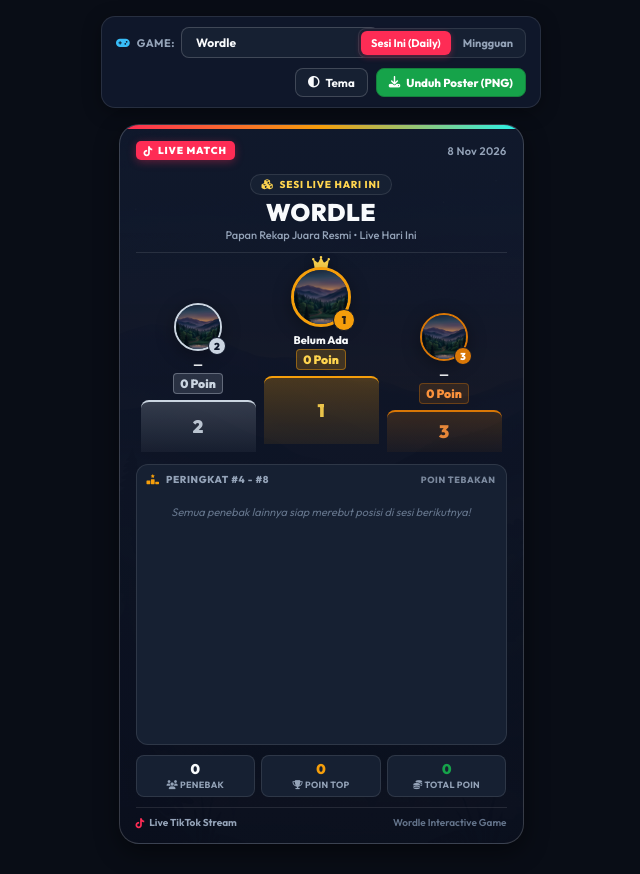
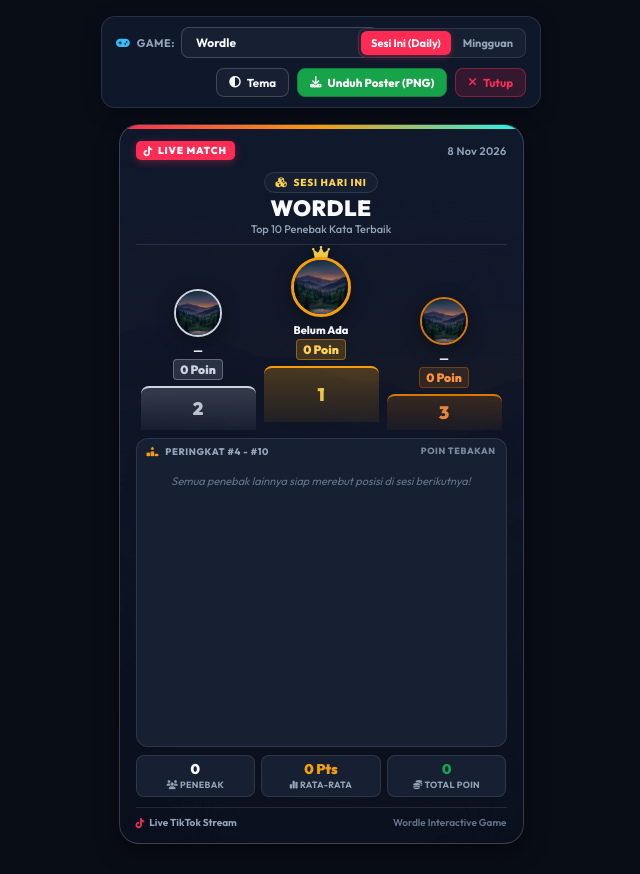
Before and after one commit to rilmiwardani/wordle, a website: page single_recap.html in a window 1280 px wide. Shown: the whole page, without its empty margins (319-959 px from the left). Drawn offline with nearby package versions, Linux system fonts and the light colour scheme.

Commit message:
feat(recap): tingkatkan rekap hingga rank 10 dan bersihkan label redundan

```diff
--- a/single_recap.html
+++ b/single_recap.html
@@ -273,9 +273,9 @@
 
     .game-hero-header {
       text-align: center;
-      padding: 4px 0 10px;
+      padding: 2px 0 8px;
       border-bottom: 1px solid var(--border-soft);
-      margin-bottom: 10px;
+      margin-bottom: 8px;
     }
 
     .game-badge-chip {
@@ -291,11 +291,11 @@
       color: var(--accent-gold-light);
       text-transform: uppercase;
       letter-spacing: 0.8px;
-      margin-bottom: 4px;
+      margin-bottom: 3px;
     }
 
     .game-hero-title {
-      font-size: 24px;
+      font-size: 22px;
       font-weight: 900;
       letter-spacing: 0.5px;
       color: var(--text-main);
@@ -307,7 +307,7 @@
       font-size: 11px;
       font-weight: 500;
       color: var(--text-muted);
-      margin-top: 2px;
+      margin-top: 1px;
     }
 
     /* ══════════════════════════════════════════════════════════
@@ -318,7 +318,7 @@
       justify-content: center;
       align-items: flex-end;
       gap: 8px;
-      margin-bottom: 12px;
+      margin-bottom: 8px;
       padding: 0 4px;
     }
 
@@ -429,7 +429,7 @@
       color: var(--accent-gold-light);
     }
     .podium-col-1 .podium-pedestal {
-      height: 68px;
+      height: 56px;
       background: linear-gradient(180deg, rgba(245, 158, 11, 0.25) 0%, rgba(245, 158, 11, 0.08) 100%);
       border-color: var(--accent-gold);
       color: var(--accent-gold-light);
@@ -452,7 +452,7 @@
       color: var(--accent-silver);
     }
     .podium-col-2 .podium-pedestal {
-      height: 52px;
+      height: 44px;
       background: linear-gradient(180deg, rgba(203, 213, 225, 0.2) 0%, rgba(203, 213, 225, 0.05) 100%);
       border-color: var(--accent-silver);
       color: var(--accent-silver);
@@ -475,30 +475,30 @@
       color: #fb923c;
     }
     .podium-col-3 .podium-pedestal {
-      height: 42px;
+      height: 36px;
       background: linear-gradient(180deg, rgba(217, 119, 6, 0.2) 0%, rgba(217, 119, 6, 0.05) 100%);
       border-color: var(--accent-bronze);
       color: #fb923c;
     }
 
     /* ══════════════════════════════════════════════════════════
-       RUNNER-UPS LIST (#4 - #8)
+       RUNNER-UPS LIST (#4 - #10)
        ══════════════════════════════════════════════════════════ */
     .runnerups-card {
       background: var(--card-inner);
       border: 1px solid var(--border-soft);
       border-radius: 12px;
-      padding: 8px 10px;
-      margin-bottom: 10px;
+      padding: 6px 10px 8px;
+      margin-bottom: 8px;
       flex-grow: 1;
       display: flex;
       flex-direction: column;
       justify-content: flex-start;
-      gap: 5px;
+      gap: 3px;
     }
 
     .runnerups-title {
-      font-size: 10px;
+      font-size: 9.5px;
       font-weight: 800;
       color: var(--text-muted);
       text-transform: uppercase;
@@ -513,7 +513,7 @@
       display: flex;
       align-items: center;
       justify-content: space-between;
-      padding: 3.5px 6px;
+      padding: 2.5px 6px;
       background: rgba(0, 0, 0, 0.18);
       border-radius: 6px;
       border: 1px solid rgba(255, 255, 255, 0.04);
@@ -526,23 +526,23 @@
     .runner-left {
       display: flex;
       align-items: center;
-      gap: 7px;
+      gap: 6px;
       min-width: 0;
       flex: 1;
     }
 
     .runner-rank {
-      font-size: 10.5px;
+      font-size: 10px;
       font-weight: 900;
       color: var(--text-muted);
-      width: 18px;
+      width: 20px;
       text-align: center;
       flex-shrink: 0;
     }
 
     .runner-avatar {
-      width: 22px;
-      height: 22px;
+      width: 20px;
+      height: 20px;
       border-radius: 50%;
       object-fit: cover;
       background: #334155;
@@ -550,7 +550,7 @@
     }
 
     .runner-name {
-      font-size: 11px;
+      font-size: 10.5px;
       font-weight: 700;
       color: var(--text-main);
       white-space: nowrap;
@@ -559,7 +559,7 @@
     }
 
     .runner-pts {
-      font-size: 11px;
+      font-size: 10.5px;
       font-weight: 800;
       color: var(--accent-sky);
       flex-shrink: 0;
@@ -679,6 +679,9 @@
       <button type="button" class="action-btn btn-download" onclick="downloadRecapPoster()">
         <i class="fa-solid fa-download"></i> Unduh Poster (PNG)
       </button>
+      <button type="button" class="action-btn" onclick="closeRecapModal()" style="background: rgba(254, 44, 85, 0.15); border-color: rgba(254, 44, 85, 0.4); color: #fe2c55;" title="Tutup Recap">
+        <i class="fa-solid fa-xmark"></i> Tutup
+      </button>
     </div>
   </div>
 
@@ -699,10 +702,10 @@
 
         <div class="game-hero-header">
           <div class="game-badge-chip" id="gameTypeChip">
-            <i class="fa-solid fa-trophy"></i> REKAP JUARA GAME
+            <i class="fa-solid fa-trophy"></i> SESI HARI INI
           </div>
           <h1 class="game-hero-title" id="gameHeroTitle">WORDLE</h1>
-          <p class="game-hero-subtitle" id="gameHeroSubtitle">Penebak Terbaik Sesi Live TikTok</p>
+          <p class="game-hero-subtitle" id="gameHeroSubtitle">Top 10 Penebak Kata Terbaik</p>
         </div>
       </div>
 
@@ -712,7 +715,6 @@
         <div class="podium-column podium-col-2">
           <div class="podium-avatar-wrap">
             <img id="podiumAvatar2" class="podium-avatar" src="assets/bg_nature.png" alt="Rank 2" crossorigin="anonymous" onerror="this.onerror=null; this.src='assets/bg_nature.png';">
-            <div class="podium-rank-badge">2</div>
           </div>
           <div class="podium-name" id="podiumName2">—</div>
           <div class="podium-pts" id="podiumPts2">0 Pts</div>
@@ -726,7 +728,6 @@
           <i class="fa-solid fa-crown crown-icon"></i>
           <div class="podium-avatar-wrap">
             <img id="podiumAvatar1" class="podium-avatar" src="assets/bg_nature.png" alt="Rank 1" crossorigin="anonymous" onerror="this.onerror=null; this.src='assets/bg_nature.png';">
-            <div class="podium-rank-badge">1</div>
           </div>
           <div class="podium-name" id="podiumName1">—</div>
           <div class="podium-pts" id="podiumPts1">0 Pts</div>
@@ -739,7 +740,6 @@
         <div class="podium-column podium-col-3">
           <div class="podium-avatar-wrap">
             <img id="podiumAvatar3" class="podium-avatar" src="assets/bg_nature.png" alt="Rank 3" crossorigin="anonymous" onerror="this.onerror=null; this.src='assets/bg_nature.png';">
-            <div class="podium-rank-badge">3</div>
           </div>
           <div class="podium-name" id="podiumName3">—</div>
           <div class="podium-pts" id="podiumPts3">0 Pts</div>
@@ -749,13 +749,13 @@
         </div>
       </div>
 
-      <!-- Runner-ups (#4 - #8) -->
+      <!-- Runner-ups (#4 - #10) -->
       <div class="runnerups-card">
         <div class="runnerups-title">
-          <span><i class="fa-solid fa-ranking-star" style="margin-right: 4px; color: var(--accent-gold);"></i> Peringkat #4 - #8</span>
+          <span id="runnerupsTitleText"><i class="fa-solid fa-ranking-star" style="margin-right: 4px; color: var(--accent-gold);"></i> Peringkat #4 - #10</span>
           <span style="font-size: 9px; opacity: 0.8;">Poin Tebakan</span>
         </div>
-        <div id="runnerupsListWrap" style="display: flex; flex-direction: column; gap: 4px;">
+        <div id="runnerupsListWrap" style="display: flex; flex-direction: column; gap: 3px;">
           <!-- Diisi via render -->
         </div>
       </div>
@@ -767,8 +767,8 @@
           <div class="stat-mini-label"><i class="fa-solid fa-users"></i> Penebak</div>
         </div>
         <div class="stat-mini-box">
-          <div class="stat-mini-val" id="statTopPoints" style="color: var(--accent-gold);">0</div>
-          <div class="stat-mini-label"><i class="fa-solid fa-trophy"></i> Poin Top</div>
+          <div class="stat-mini-val" id="statAvgPoints" style="color: var(--accent-gold);">0 Pts</div>
+          <div class="stat-mini-label"><i class="fa-solid fa-chart-simple"></i> Rata-rata</div>
         </div>
         <div class="stat-mini-box">
           <div class="stat-mini-val" id="statTotalScore" style="color: var(--accent-green);">0</div>
@@ -940,18 +940,19 @@
       const game = SUPPORTED_GAMES.find(g => g.id === currentSelectedMode) || SUPPORTED_GAMES[0];
 
       document.getElementById('gameHeroTitle').textContent = game.name.split('(')[0].trim().toUpperCase();
-      document.getElementById('gameTypeChip').innerHTML = `<i class="fa-solid ${game.icon}"></i> ${currentTimeframe === 'daily' ? 'SESI LIVE HARI INI' : 'REKAP MINGGUAN'}`;
-      document.getElementById('gameHeroSubtitle').textContent = `Papan Rekap Juara Resmi • ${currentTimeframe === 'daily' ? 'Live Hari Ini' : 'Akumulasi Mingguan'}`;
+      document.getElementById('gameTypeChip').innerHTML = `<i class="fa-solid ${game.icon}"></i> ${currentTimeframe === 'daily' ? 'SESI HARI INI' : 'AKUMULASI MINGGUAN'}`;
+      document.getElementById('gameHeroSubtitle').textContent = `Top 10 Penebak Kata Terbaik`;
 
       const players = getGameScores(currentSelectedMode, currentTimeframe);
 
       // Stats
       const uniqueCount = players.length;
-      const topScore = players.length > 0 ? players[0].pts : 0;
       const totalScore = players.reduce((sum, p) => sum + p.pts, 0);
+      const avgScore = uniqueCount > 0 ? Math.round(totalScore / uniqueCount) : 0;
 
       document.getElementById('statUniqueSolvers').textContent = uniqueCount;
-      document.getElementById('statTopPoints').textContent = topScore;
+      const avgEl = document.getElementById('statAvgPoints');
+      if (avgEl) avgEl.textContent = `${avgScore} Pts`;
       document.getElementById('statTotalScore').textContent = totalScore;
 
       // Podium Top 3
@@ -971,8 +972,8 @@
       document.getElementById('podiumPts3').textContent = `${p3.pts} Poin`;
       document.getElementById('podiumAvatar3').src = getSafeAvatarUrl(p3.avatar);
 
-      // Runner-ups (#4 - #8)
-      const runnerups = players.slice(3, 8);
+      // Runner-ups (#4 - #10)
+      const runnerups = players.slice(3, 10);
       const runnerWrap = document.getElementById('runnerupsListWrap');
       runnerWrap.innerHTML = '';
 
@@ -1020,6 +1021,17 @@
 
     function toggleTheme() {
       document.body.classList.toggle('theme-sepia');
+    }
+
+    function closeRecapModal() {
+      try {
+        if (window.parent && window.parent.document) {
+          const overlay = window.parent.document.getElementById('recapOverlay');
+          if (overlay) overlay.style.display = 'none';
+          const iframe = window.parent.document.getElementById('recapIframe');
+          if (iframe) iframe.src = '';
+        }
+      } catch(e) {}
     }
 
     // Download High-Resolution Poster (Crisp 1080x1920 HD)
```
Also changed, not shown: index.html (+2 -2 lines).
